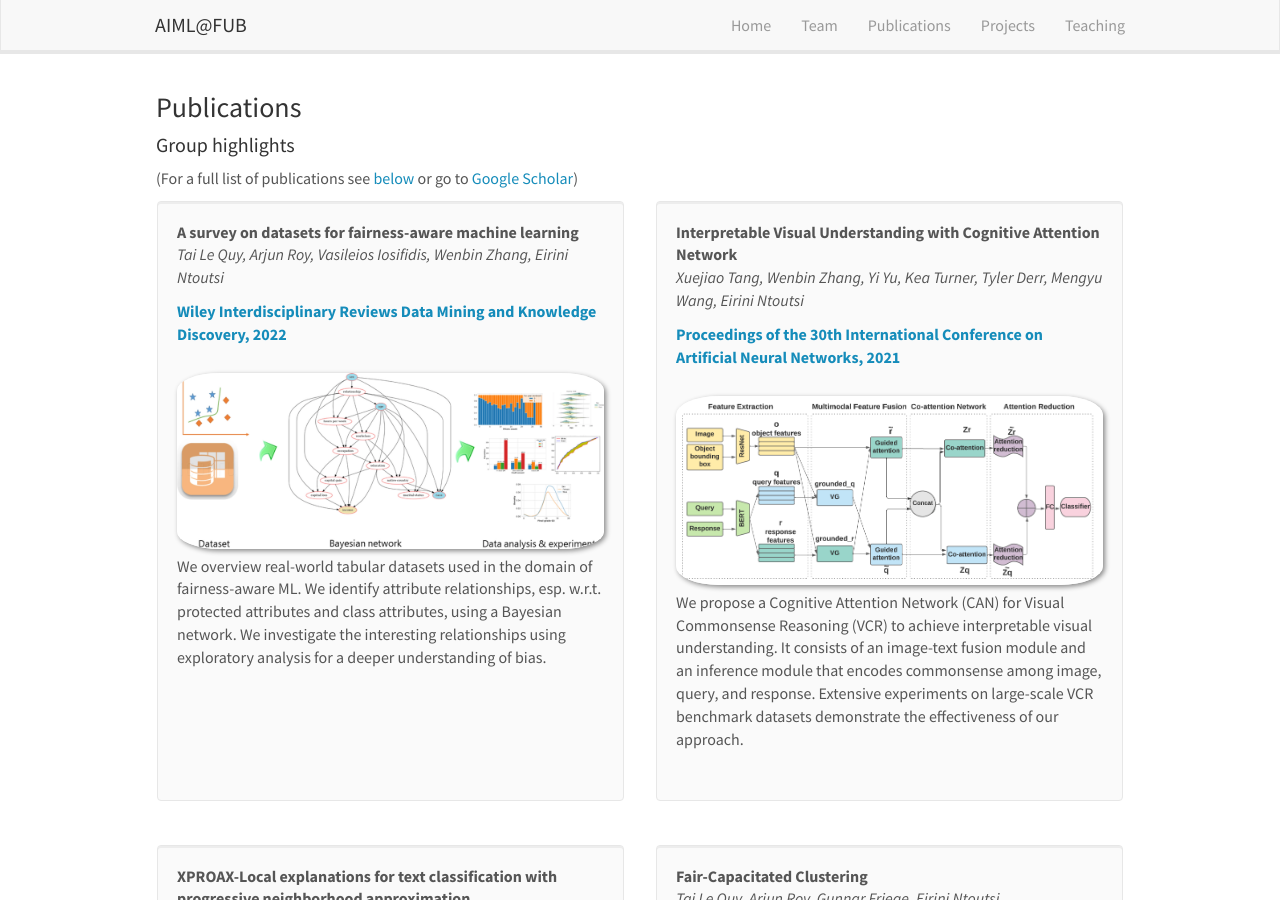
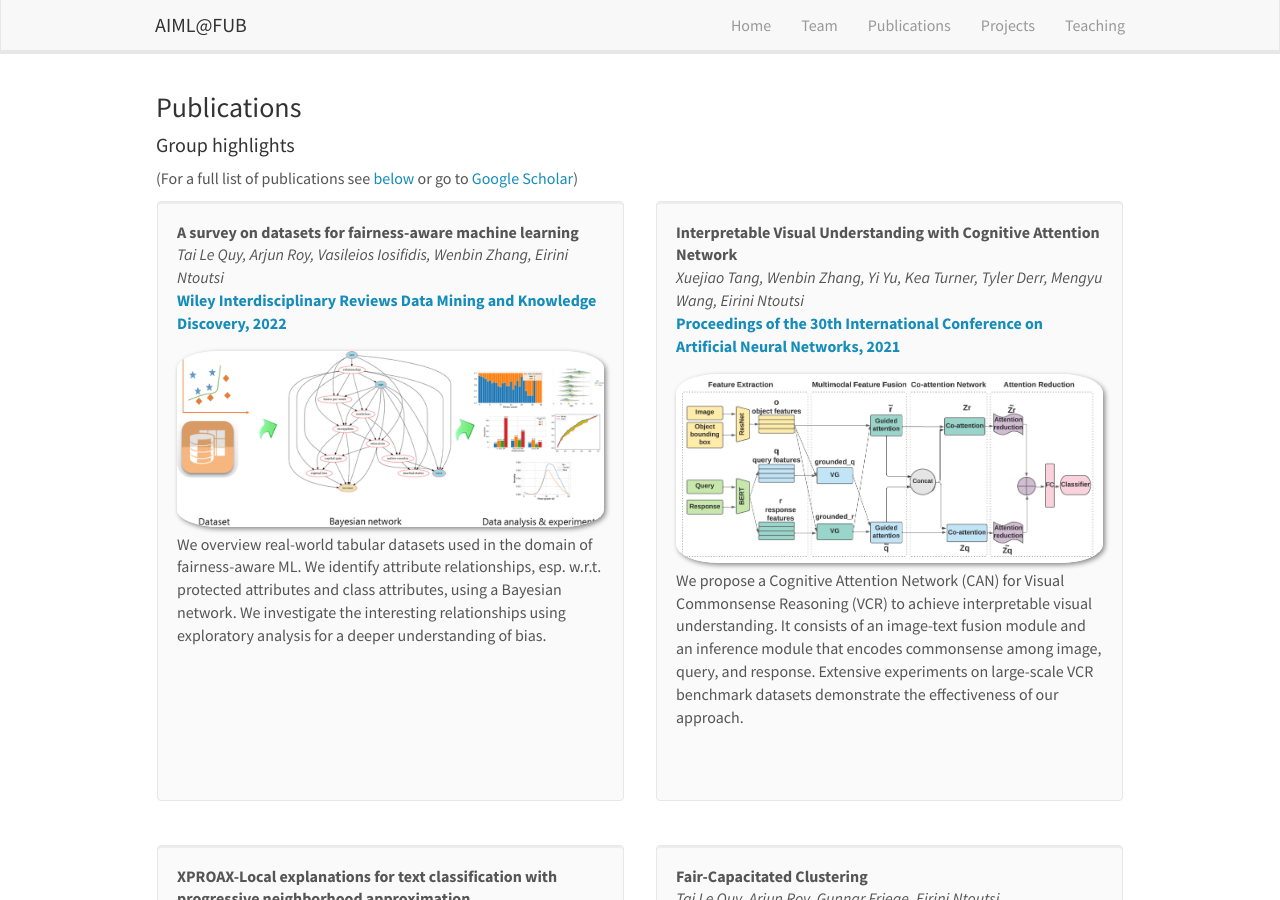
Before and after one commit to AIML-research/AIML-research.github.io, a Jekyll site: the page built from _pages/publications.md, in a window 1280 px wide and 900 px high. Built offline with Jekyll 4.4.1, drawn with Linux system fonts in a browser that asks for light colours; nearby versions of some CDN libraries.

Commit message:
Update publications.md

```diff
--- a/_pages/publications.md
+++ b/_pages/publications.md
@@ -26,8 +26,8 @@ permalink: /publications/
 <div class="col-sm-6 clearfix">
  <div class="well">
   <pubtit>{{ publi.title }}</pubtit>
-  <p><em>{{ publi.authors }}</em></p>
-  <p><strong><a href="{{ publi.link.url }}">{{ publi.link.display }}</a></strong></p>
+  <em>{{ publi.authors }}</em> <br>
+  <strong><a href="{{ publi.link.url }}">{{ publi.link.display }}</a></strong> <br>
   <img src="{{ site.url }}{{ site.baseurl }}/images/pubpic/{{ publi.image }}" class="img-responsive" width="100%" style="float: left" />
   <p>{{ publi.description }}</p>
   <p class="text-danger"><strong> {{ publi.news1 }}</strong></p>
```
